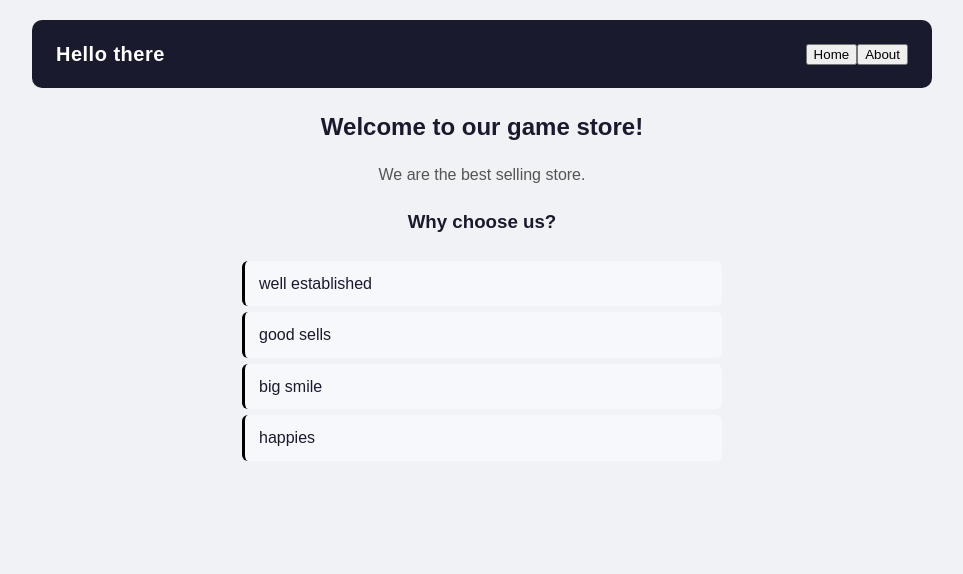
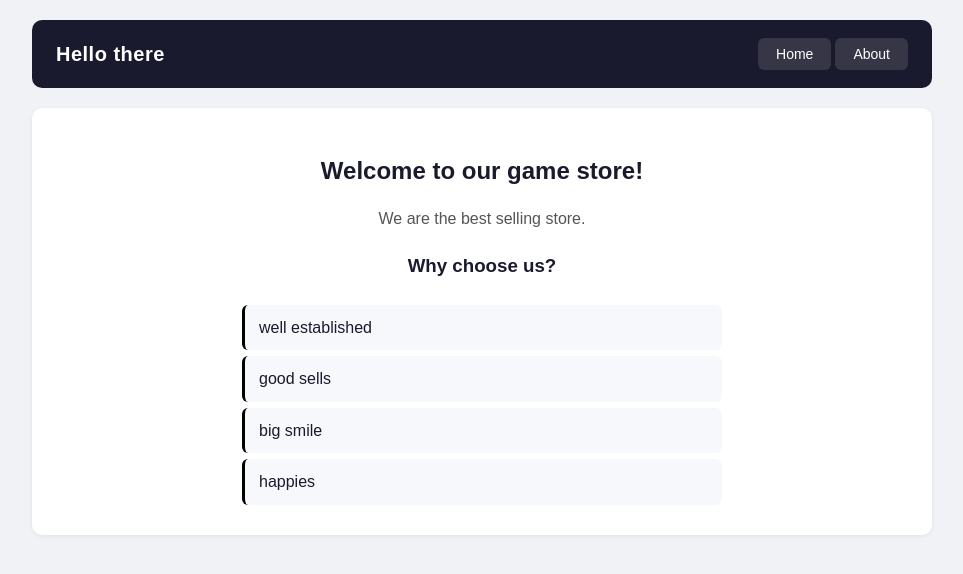
Before and after one commit to DanielVKrastev/Angular-SoftUni-2026, an Angular app in the folder 2-components/games/: page / in a window 1280 px wide. Shown: the top 574 px of the page, without its empty margins (158-1121 px from the left). Built offline with nearby package versions, Linux system fonts and the light colour scheme.

Commit message:
Css for navigation

```diff
--- a/2-components/games/src/app/app.css
+++ b/2-components/games/src/app/app.css
@@ -19,3 +19,35 @@ header h1 {
     font-size: 20px;
     letter-spacing: 0.5px;
 }
+
+nav button {
+  margin-left: 4px;
+  padding: 8px 18px;
+  border: none;
+  background: rgba(255,255,255,0.12);
+  color: white;
+  border-radius: 6px;
+  cursor: pointer;
+  font-size: 14px;
+  transition: background 0.15s;
+}
+
+nav button:hover {
+  background: rgba(255,255,255,0.22);
+}
+
+main {
+  min-height: 420px;
+  background: white;
+  padding: 24px;
+  border-radius: 10px;
+  box-shadow: 0 1px 4px rgba(0,0,0,0.07);
+}
+
+footer {
+  text-align: center;
+  padding: 16px;
+  color: #999;
+  font-size: 13px;
+  margin-top: 16px;
+}
```
